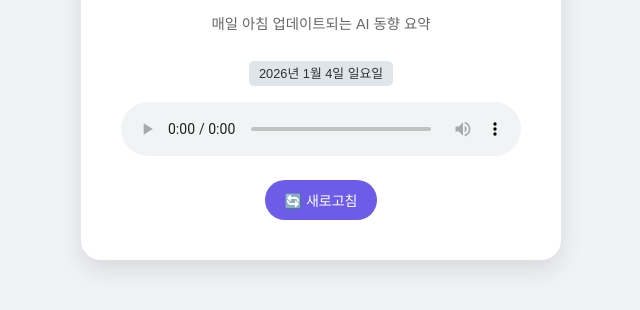
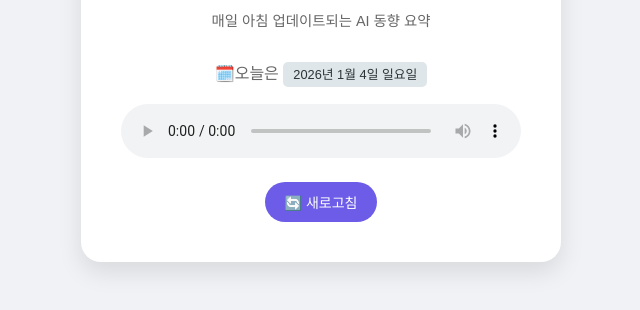
Before and after one commit to jhjhc1483/AI_Trend_Analysis_vercel, a plain HTML site: page public/bf.html in a window 1280 px wide. Shown: the part 366-676 px from the top of the page, without its empty margins (319-959 px from the left). Drawn offline with Linux system fonts and the light colour scheme.

Commit message:
Update bf.html

```diff
--- a/public/bf.html
+++ b/public/bf.html
@@ -68,7 +68,8 @@
         <p>매일 아침 업데이트되는 AI 동향 요약</p>
 
         <div style="margin-bottom: 20px;">
-            <span class="date-badge" id="todayDate">날짜 로딩 중...</span>
+            <span style = "color: #666;
+            font-size: 1em">🗓️오늘은 </span> <span class="date-badge" id="todayDate">날짜 로딩 중...</span>
         </div>
 
         <audio id="audioPlayer" controls controlsList="nodownload">
```
